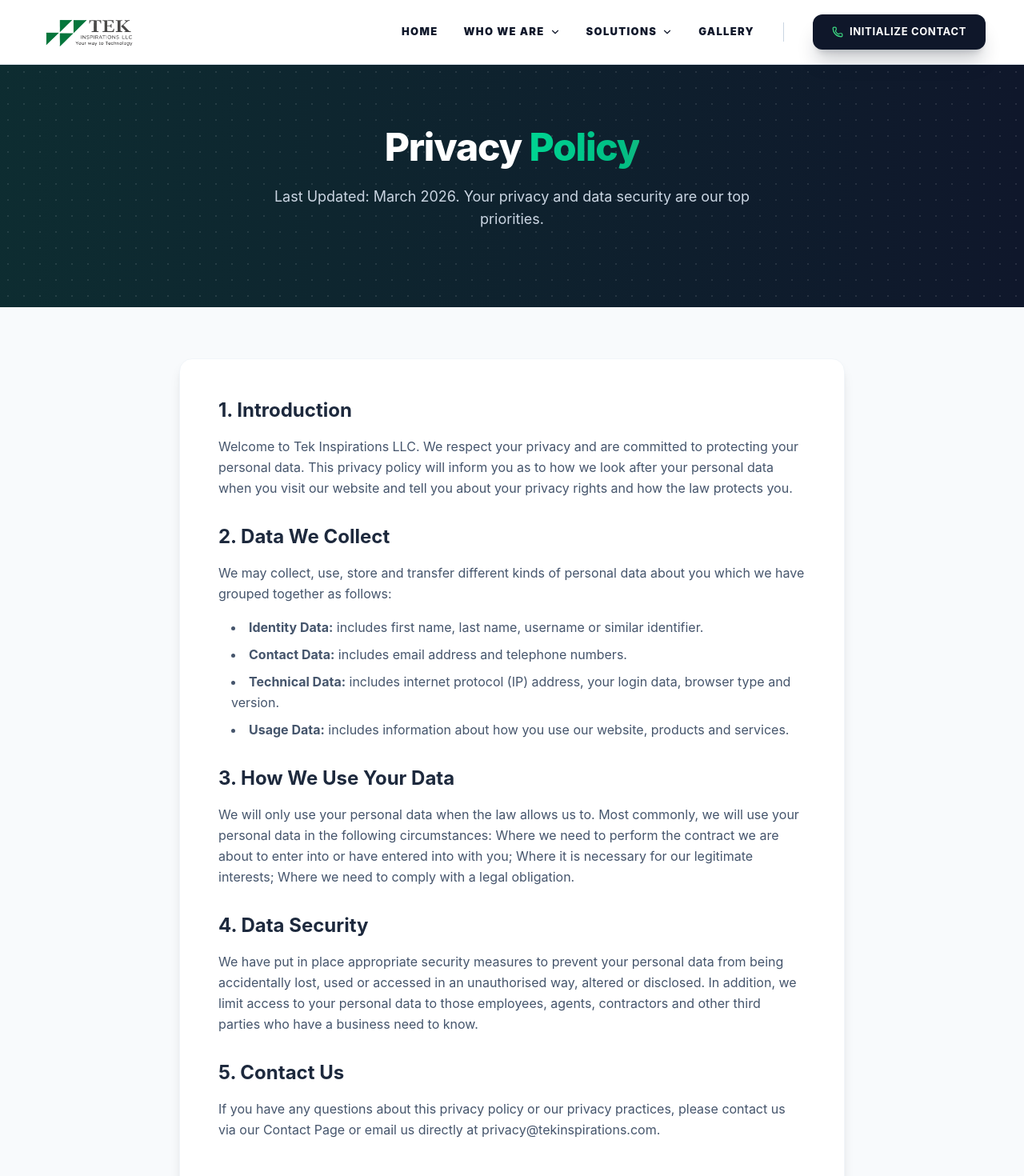
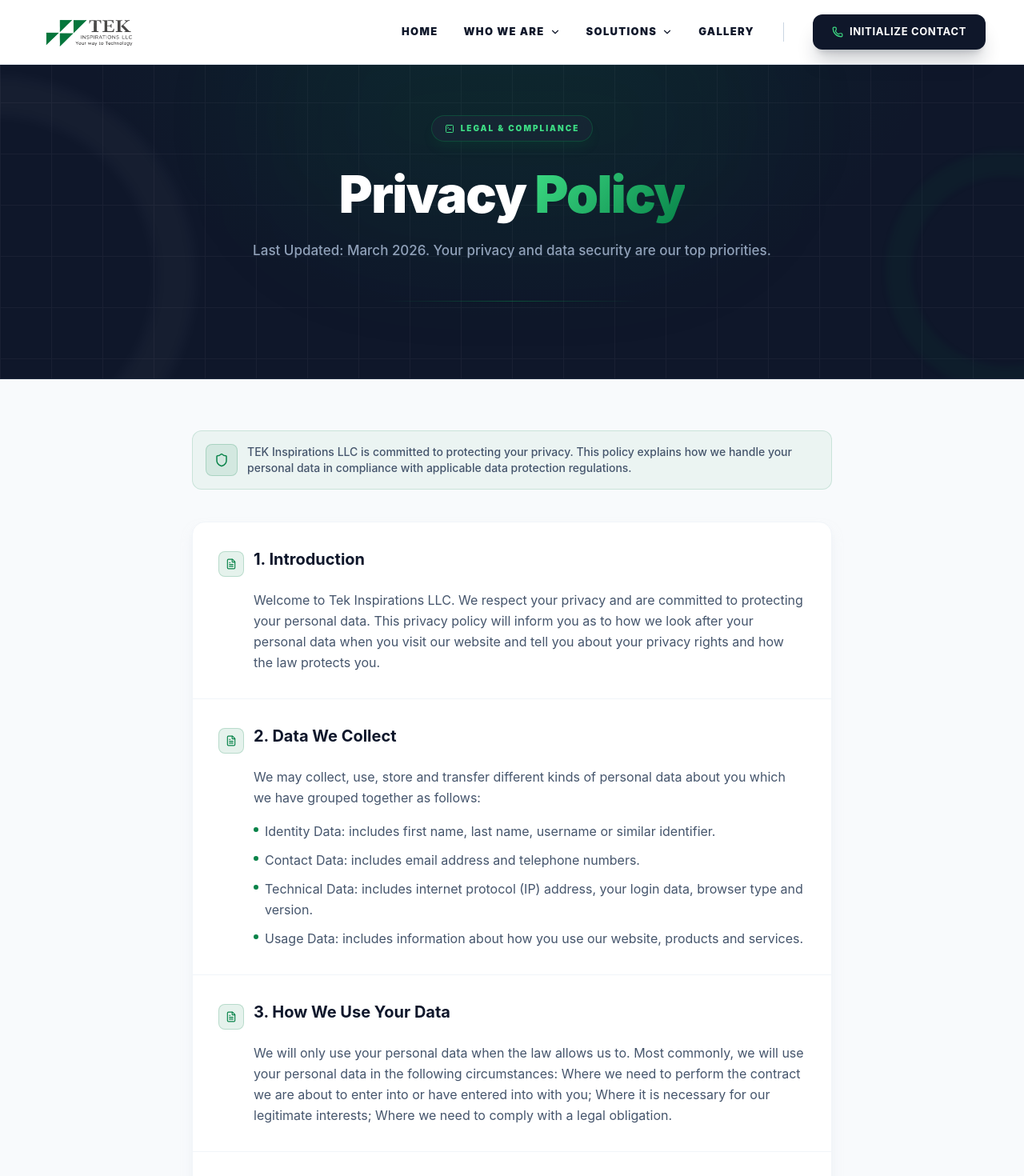
Before and after one commit to anupchauhanak6/tek-inspirations-llc, a React (Vite) app in the folder frontend/: page /privacy-policy in a window 1280 px wide. Shown: the top 1470 px of the page at 80% size. Built offline with nearby package versions, Linux system fonts and the light colour scheme.

Commit message:
feat: add new pages for Privacy Policy, RPO, Software Development, Terms of Service, and Who We Are

```diff
--- a/frontend/src/pages/Policy.jsx
+++ b/frontend/src/pages/Policy.jsx
@@ -1,159 +1,67 @@
 import React from "react";
 import { motion } from "framer-motion";
+import { Shield, FileText } from "lucide-react";
+import PageHero from "../components/PageHero";
+
+const sections = [
+  { title: "1. Introduction", content: "Welcome to Tek Inspirations LLC. We respect your privacy and are committed to protecting your personal data. This privacy policy will inform you as to how we look after your personal data when you visit our website and tell you about your privacy rights and how the law protects you." },
+  { title: "2. Data We Collect", content: "We may collect, use, store and transfer different kinds of personal data about you which we have grouped together as follows:", list: ["Identity Data: includes first name, last name, username or similar identifier.", "Contact Data: includes email address and telephone numbers.", "Technical Data: includes internet protocol (IP) address, your login data, browser type and version.", "Usage Data: includes information about how you use our website, products and services."] },
+  { title: "3. How We Use Your Data", content: "We will only use your personal data when the law allows us to. Most commonly, we will use your personal data in the following circumstances: Where we need to perform the contract we are about to enter into or have entered into with you; Where it is necessary for our legitimate interests; Where we need to comply with a legal obligation." },
+  { title: "4. Data Security", content: "We have put in place appropriate security measures to prevent your personal data from being accidentally lost, used or accessed in an unauthorised way, altered or disclosed. In addition, we limit access to your personal data to those employees, agents, contractors and other third parties who have a business need to know." },
+  { title: "5. Contact Us", content: "If you have any questions about this privacy policy or our privacy practices, please contact us via our Contact Page or email us directly at privacy@tekinspirations.com." },
+];
 
 function PrivacyPolicy() {
   return (
-    <div
-      style={{
-        minHeight: "100vh",
-        backgroundColor: "#f8fafc",
-        paddingTop: "112px",
-        paddingBottom: "96px",
-      }}
-    >
-      <div
-        className="relative overflow-hidden bg-slate-900"
-        style={{
-          padding: "96px 0",
-          marginTop: "-112px",
-          paddingTop: "160px",
-          marginBottom: "64px",
-        }}
-      >
-        <div className="absolute inset-0 bg-gradient-to-r from-[#088349]/20 to-transparent"></div>
-        <div className="absolute inset-0 opacity-10 bg-[radial-gradient(circle_at_center,white_1px,transparent_1px)] bg-[size:20px_20px]"></div>
-        <div className="max-w-7xl mx-auto px-4 sm:px-6 lg:px-8 relative z-10 text-center">
-          <motion.h1
-            initial={{ opacity: 0, y: -20 }}
-            animate={{ opacity: 1, y: 0 }}
-            transition={{ duration: 0.6 }}
-            className="text-4xl md:text-5xl font-extrabold text-white tracking-tight"
-            style={{ marginBottom: "24px" }}
-          >
-            Privacy{" "}
-            <span className="text-transparent bg-clip-text bg-gradient-to-r from-emerald-400 to-[#10b981]">
-              Policy
-            </span>
-          </motion.h1>
-          <motion.p
-            initial={{ opacity: 0, y: 20 }}
-            animate={{ opacity: 1, y: 0 }}
-            transition={{ duration: 0.6, delay: 0.2 }}
-            className="text-lg text-slate-300 max-w-2xl mx-auto"
-          >
-            Last Updated: March 2026. Your privacy and data security are our top
-            priorities.
-          </motion.p>
-        </div>
-      </div>
+    <div className="min-h-screen bg-[#f8fafc]">
+      <PageHero
+        badge="Legal & Compliance"
+        title="Privacy"
+        highlight="Policy"
+        subtitle="Last Updated: March 2026. Your privacy and data security are our top priorities."
+      />
 
-      <div className="max-w-4xl mx-auto px-4 sm:px-6 lg:px-8">
-        <div
-          className="bg-white rounded-2xl shadow-lg border border-slate-100"
-          style={{ padding: "48px" }}
+      <div className="max-w-4xl mx-auto px-6 lg:px-12 py-16">
+        {/* Info Strip */}
+        <motion.div
+          initial={{ opacity: 0, y: 12 }} animate={{ opacity: 1, y: 0 }} transition={{ delay: 0.2 }}
+          className="flex items-center gap-3 p-4 rounded-xl bg-[#088349]/5 border border-[#088349]/15 mb-10"
         >
-          <h2
-            className="text-2xl font-bold text-slate-800"
-            style={{ marginBottom: "16px" }}
-          >
-            1. Introduction
-          </h2>
-          <p
-            className="text-slate-600 leading-relaxed"
-            style={{ marginBottom: "32px" }}
-          >
-            Welcome to Tek Inspirations LLC. We respect your privacy and are
-            committed to protecting your personal data. This privacy policy will
-            inform you as to how we look after your personal data when you visit
-            our website and tell you about your privacy rights and how the law
-            protects you.
+          <div className="w-10 h-10 rounded-lg bg-[#088349]/10 border border-[#088349]/20 flex items-center justify-center shrink-0">
+            <Shield size={18} className="text-[#088349]" />
+          </div>
+          <p className="text-sm text-slate-600 font-medium">
+            TEK Inspirations LLC is committed to protecting your privacy. This policy explains how we handle your personal data in compliance with applicable data protection regulations.
           </p>
+        </motion.div>
 
-          <h2
-            className="text-2xl font-bold text-slate-800"
-            style={{ marginBottom: "16px" }}
-          >
-            2. Data We Collect
-          </h2>
-          <p
-            className="text-slate-600 leading-relaxed"
-            style={{ marginBottom: "16px" }}
-          >
-            We may collect, use, store and transfer different kinds of personal
-            data about you which we have grouped together as follows:
-          </p>
-          <ul
-            className="list-disc list-inside text-slate-600 leading-relaxed"
-            style={{ marginBottom: "32px", paddingLeft: "16px" }}
-          >
-            <li style={{ marginBottom: "8px" }}>
-              <strong>Identity Data:</strong> includes first name, last name,
-              username or similar identifier.
-            </li>
-            <li style={{ marginBottom: "8px" }}>
-              <strong>Contact Data:</strong> includes email address and
-              telephone numbers.
-            </li>
-            <li style={{ marginBottom: "8px" }}>
-              <strong>Technical Data:</strong> includes internet protocol (IP)
-              address, your login data, browser type and version.
-            </li>
-            <li style={{ marginBottom: "8px" }}>
-              <strong>Usage Data:</strong> includes information about how you
-              use our website, products and services.
-            </li>
-          </ul>
-
-          <h2
-            className="text-2xl font-bold text-slate-800"
-            style={{ marginBottom: "16px" }}
-          >
-            3. How We Use Your Data
-          </h2>
-          <p
-            className="text-slate-600 leading-relaxed"
-            style={{ marginBottom: "32px" }}
-          >
-            We will only use your personal data when the law allows us to. Most
-            commonly, we will use your personal data in the following
-            circumstances: Where we need to perform the contract we are about to
-            enter into or have entered into with you; Where it is necessary for
-            our legitimate interests; Where we need to comply with a legal
-            obligation.
-          </p>
-
-          <h2
-            className="text-2xl font-bold text-slate-800"
-            style={{ marginBottom: "16px" }}
-          >
-            4. Data Security
-          </h2>
-          <p
-            className="text-slate-600 leading-relaxed"
-            style={{ marginBottom: "32px" }}
-          >
-            We have put in place appropriate security measures to prevent your
-            personal data from being accidentally lost, used or accessed in an
-            unauthorised way, altered or disclosed. In addition, we limit access
-            to your personal data to those employees, agents, contractors and
-            other third parties who have a business need to know.
-          </p>
-
-          <h2
-            className="text-2xl font-bold text-slate-800"
-            style={{ marginBottom: "16px" }}
-          >
-            5. Contact Us
-          </h2>
-          <p
-            className="text-slate-600 leading-relaxed"
-            style={{ marginBottom: "32px" }}
-          >
-            If you have any questions about this privacy policy or our privacy
-            practices, please contact us via our Contact Page or email us
-            directly at privacy@tekinspirations.com.
-          </p>
-        </div>
+        {/* Sections */}
+        <motion.div
+          initial={{ opacity: 0, y: 20 }} animate={{ opacity: 1, y: 0 }} transition={{ delay: 0.3 }}
+          className="bg-white rounded-2xl shadow-lg shadow-slate-200/50 border border-slate-100 divide-y divide-slate-100 overflow-hidden"
+        >
+          {sections.map(({ title, content, list }, i) => (
+            <div key={i} className="p-8 group hover:bg-slate-50/50 transition-colors">
+              <div className="flex items-start gap-3 mb-4">
+                <div className="mt-1 w-8 h-8 rounded-lg bg-[#088349]/10 border border-[#088349]/20 flex items-center justify-center shrink-0">
+                  <FileText size={14} className="text-[#088349]" />
+                </div>
+                <h2 className="text-xl font-bold text-slate-900">{title}</h2>
+              </div>
+              <p className="text-slate-600 leading-relaxed ml-11">{content}</p>
+              {list && (
+                <ul className="mt-4 ml-11 space-y-2.5">
+                  {list.map((item, j) => (
+                    <li key={j} className="flex items-start gap-2">
+                      <span className="w-1.5 h-1.5 rounded-full bg-[#088349] mt-2 shrink-0" />
+                      <span className="text-slate-600 leading-relaxed">{item}</span>
+                    </li>
+                  ))}
+                </ul>
+              )}
+            </div>
+          ))}
+        </motion.div>
       </div>
     </div>
   );
```
